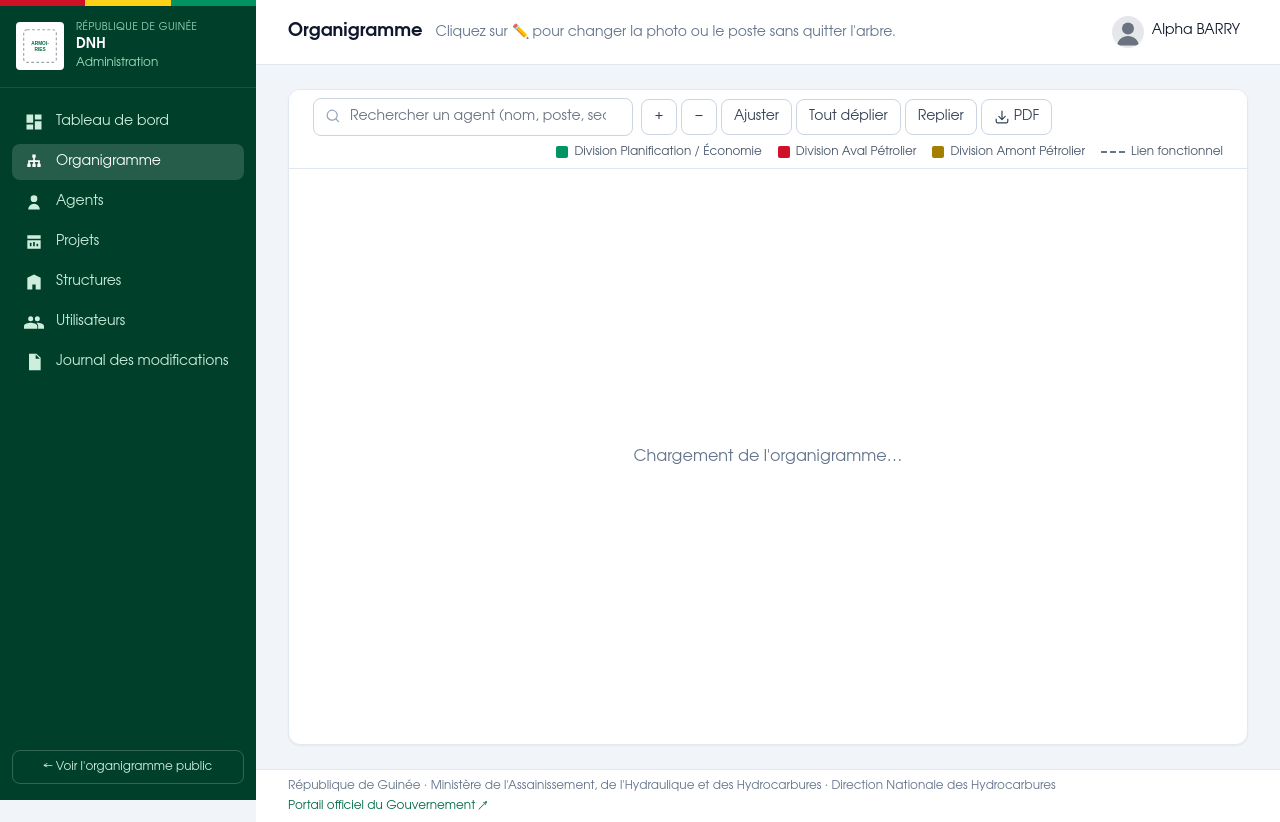
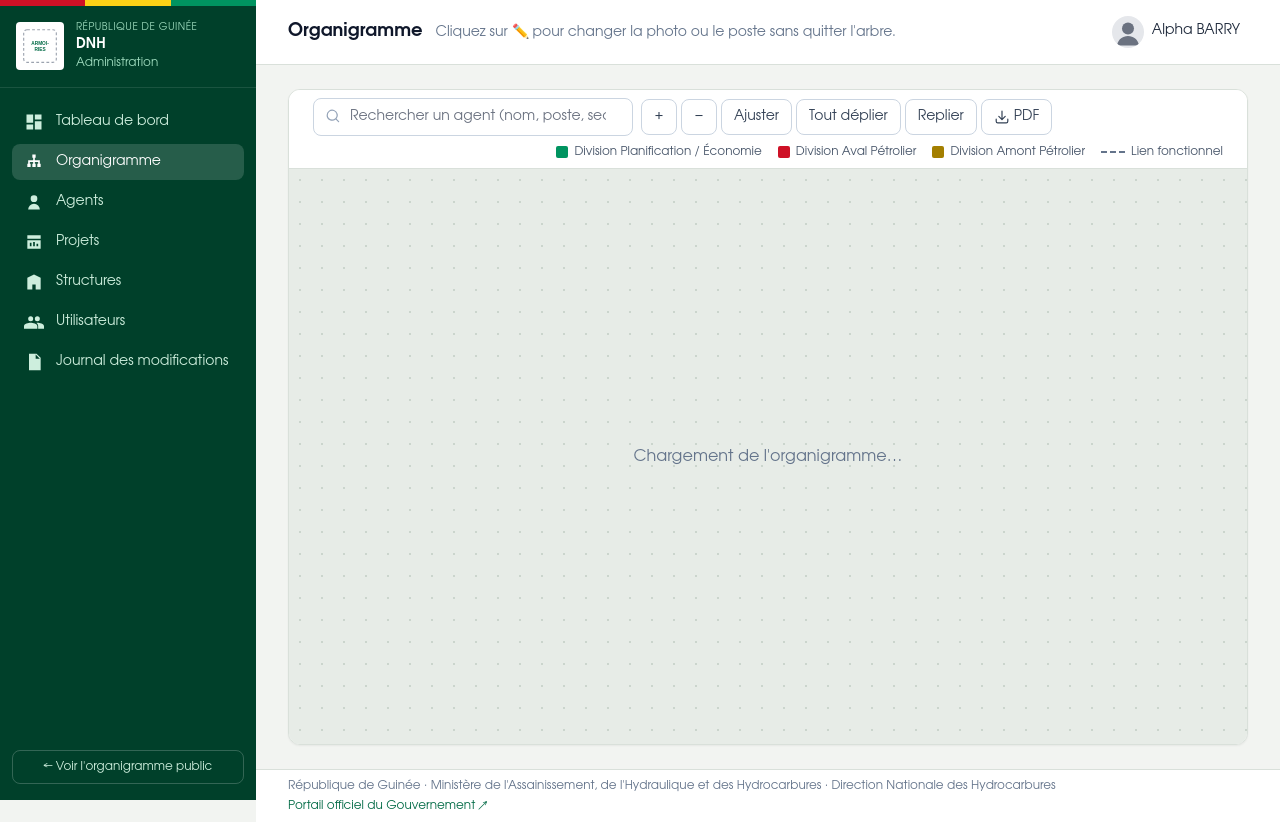
Before and after one commit to damaro25/organigramme_projet_dnhc, a Laravel app: page /admin/organigramme in a window 1280 px wide. Run offline with Laravel 12, Linux system fonts and the light colour scheme; a user stored in the database is signed in; data comes from the database, SQL or seed files in the repository; data that the repository does not hold is empty; style sheets or scripts are compiled from the project's sources; parts of the project's set-up code (start-up, migrations or seed data) failed here and were passed over; some libraries are stand-ins or nearby versions.

Commit message:
Fonds adoucis : moins d'éblouissement sur l'organigramme
- Toile de l'arbre en gris-vert doux (#e7ece7) avec une trame de points
  discrète, au lieu d'un grand aplat blanc ; les cartes blanches, avec une
  ombre légère, s'en détachent nettement.
- Fond des pages en blanc cassé (#f2f4f1) au lieu du gris bleuté, bordures
  adoucies, texte principal en slate-800 au lieu de slate-900.
- Nouvelles couleurs Tailwind fond / fond-toile / fond-point / fond-bord.

Co-Authored-By: Claude Opus 5.5 <noreply@anthropic.com>
Claude-Session: https://claude.ai/code/session_01WWZ7DwLjSPkw31VU81i2kU

```diff
--- a/resources/css/app.css
+++ b/resources/css/app.css
@@ -4,19 +4,27 @@
 
 /* ---------- Organigramme (nœuds d3-org-chart) ---------- */
 @layer components {
+    /* Toile de l'arbre : gris-vert doux avec une trame de points discrète, qui
+       signale une surface que l'on peut déplacer et fait ressortir les cartes. */
+    .toile {
+        background-color: theme('colors.fond.toile');
+        background-image: radial-gradient(theme('colors.fond.point') 1px, transparent 1.2px);
+        background-size: 22px 22px;
+    }
     .oc-noeud {
-        @apply relative flex flex-col items-center rounded-xl border border-slate-200 bg-white px-3 pt-4 pb-3 text-center shadow-sm;
+        @apply relative flex flex-col items-center rounded-xl border border-fond-bord bg-white px-3 pt-4 pb-3 text-center;
+        box-shadow: 0 1px 2px rgb(16 40 28 / 0.06), 0 2px 8px rgb(16 40 28 / 0.06);
         border-top-width: 6px;
         font-family: theme('fontFamily.sans');
     }
     .oc-noeud--structure {
-        @apply justify-center border-2 border-dashed bg-slate-50;
+        @apply justify-center border-2 border-dashed border-slate-400 bg-fond;
     }
     .oc-photo {
         @apply block h-20 w-20 shrink-0 overflow-hidden rounded-full ring-4 ring-dnh-100 transition hover:ring-dnh-500 focus:outline-none focus:ring-dnh-600;
     }
     .oc-photo img { @apply h-full w-full object-cover; }
-    .oc-nom { @apply mt-2 line-clamp-1 text-sm font-semibold text-slate-900; }
+    .oc-nom { @apply mt-2 line-clamp-1 text-sm font-semibold text-slate-800; }
     .oc-poste { @apply line-clamp-2 text-xs leading-snug text-slate-600; }
     .oc-structure { @apply mt-auto text-[11px] font-bold uppercase tracking-wide; }
     .oc-sigle { @apply text-lg font-bold text-slate-700; }
@@ -29,7 +37,7 @@
     .oc-cote { @apply flex w-60 flex-col gap-1.5; }
     .oc-cote-titre { @apply text-[10px] font-semibold uppercase tracking-wide text-slate-500; }
     .oc-service { @apply rounded-lg border px-2 py-1 text-left shadow-sm; }
-    .oc-service--clair { @apply border-slate-300 bg-white text-slate-800; }
+    .oc-service--clair { @apply border-fond-bord bg-white text-slate-800; }
     /* « bleu » = cases pleines du personnel d'appui, en vert foncé selon la charte. */
     .oc-service--bleu { @apply border-dnh-700 bg-dnh-700 text-white; }
     .oc-service-titre { @apply text-xs font-bold; }
@@ -49,7 +57,7 @@
     .btn-primaire { @apply inline-flex items-center justify-center gap-2 rounded-lg bg-dnh-700 px-4 py-2 text-sm font-semibold text-white shadow-sm hover:bg-dnh-800 focus:outline-none focus:ring-2 focus:ring-dnh-500 focus:ring-offset-1 disabled:opacity-50; }
     .btn-secondaire { @apply inline-flex items-center justify-center gap-2 rounded-lg border border-slate-300 bg-white px-4 py-2 text-sm font-medium text-slate-700 hover:bg-slate-50 focus:outline-none focus:ring-2 focus:ring-dnh-500 disabled:opacity-50; }
     .btn-danger { @apply inline-flex items-center justify-center gap-2 rounded-lg border border-red-200 bg-white px-4 py-2 text-sm font-medium text-red-700 hover:bg-red-50 focus:outline-none focus:ring-2 focus:ring-red-500; }
-    .carte { @apply rounded-xl border border-slate-200 bg-white shadow-sm; }
+    .carte { @apply rounded-xl border border-fond-bord bg-white shadow-sm; }
     .champ { @apply mt-1 block w-full rounded-lg border-slate-300 text-sm shadow-sm focus:border-dnh-500 focus:ring-dnh-500; }
     .etiquette { @apply block text-sm font-medium text-slate-700; }
     .tableau { @apply min-w-full divide-y divide-slate-200 text-sm; }
--- a/resources/views/components/layouts/public.blade.php
+++ b/resources/views/components/layouts/public.blade.php
@@ -7,7 +7,7 @@
     <title>{{ $titre ?? 'Organigramme' }} – Direction Nationale des Hydrocarbures</title>
     @vite(['resources/css/app.css', 'resources/js/organigramme.js'])
 </head>
-<body class="h-full bg-slate-100 font-sans text-slate-900 antialiased">
+<body class="h-full bg-fond font-sans text-slate-800 antialiased">
     <div class="flex h-full flex-col">
         <header class="bg-white shadow-sm">
             <div class="flex items-center gap-4 px-4 py-2 lg:px-6">
--- a/resources/views/components/pied-officiel.blade.php
+++ b/resources/views/components/pied-officiel.blade.php
@@ -1,5 +1,5 @@
 {{-- Pied de page : la charte demande un lien vers le portail officiel du Gouvernement. --}}
-<footer {{ $attributes->merge(['class' => 'border-t border-slate-200 bg-white px-4 py-2 text-xs text-slate-500 lg:px-6']) }}>
+<footer {{ $attributes->merge(['class' => 'border-t border-fond-bord bg-white px-4 py-2 text-xs text-slate-500 lg:px-6']) }}>
     <div class="flex flex-wrap items-center justify-between gap-x-4 gap-y-1">
         <span>République de Guinée · Ministère de l'Assainissement, de l'Hydraulique et des Hydrocarbures · Direction Nationale des Hydrocarbures</span>
         <a href="https://gouvernement.gov.gn" target="_blank" rel="noopener" class="font-medium text-dnh-700 hover:underline">Portail officiel du Gouvernement ↗</a>
--- a/resources/views/layouts/app.blade.php
+++ b/resources/views/layouts/app.blade.php
@@ -9,7 +9,7 @@
     @vite(['resources/css/app.css', 'resources/js/admin.js'])
     @livewireStyles
 </head>
-<body class="h-full bg-slate-100 font-sans text-slate-900 antialiased">
+<body class="h-full bg-fond font-sans text-slate-800 antialiased">
 @php
     $u = auth()->user();
     $menu = [
@@ -51,7 +51,7 @@
 
     <div class="flex min-w-0 flex-1 flex-col">
         {{-- Barre supérieure --}}
-        <header class="sticky top-0 z-20 flex items-center gap-3 border-b border-slate-200 bg-white px-4 py-3 lg:px-8">
+        <header class="sticky top-0 z-20 flex items-center gap-3 border-b border-fond-bord bg-white px-4 py-3 lg:px-8">
             <button type="button" class="rounded-md p-1.5 text-slate-600 hover:bg-slate-100 lg:hidden" @click="menu = true" aria-label="Ouvrir le menu">
                 <svg class="h-6 w-6" viewBox="0 0 24 24" fill="none" stroke="currentColor" stroke-width="2"><path d="M4 6h16M4 12h16M4 18h16"/></svg>
             </button>
--- a/resources/views/layouts/guest.blade.php
+++ b/resources/views/layouts/guest.blade.php
@@ -12,7 +12,7 @@
     </head>
     <body class="font-sans text-gray-900 antialiased">
         <x-tricolore class="fixed inset-x-0 top-0 z-10" />
-        <div class="min-h-screen flex flex-col sm:justify-center items-center pt-10 pb-6 sm:pt-6 bg-slate-100">
+        <div class="min-h-screen flex flex-col sm:justify-center items-center pt-10 pb-6 sm:pt-6 bg-fond">
             <a href="/">
                 <x-bandeau-republique variante="centre" />
             </a>
--- a/resources/views/public/partials/arbre.blade.php
+++ b/resources/views/public/partials/arbre.blade.php
@@ -4,7 +4,7 @@
      @keydown.escape.window="fermerFiche()">
 
     {{-- Barre d'outils --}}
-    <div class="z-20 flex flex-wrap items-center gap-2 border-b border-slate-200 bg-white px-4 py-2 lg:px-6">
+    <div class="z-20 flex flex-wrap items-center gap-2 border-b border-fond-bord bg-white px-4 py-2 lg:px-6">
         <div class="relative w-full sm:w-80">
             <label for="recherche-agent" class="sr-only">Rechercher un agent</label>
             <input id="recherche-agent" type="search" x-model="recherche" @input.debounce.150ms="chercher()"
@@ -53,7 +53,7 @@
 
     {{-- Arbre --}}
     <div class="relative min-h-0 flex-1">
-        <div x-ref="arbre" class="h-full w-full"></div>
+        <div x-ref="arbre" class="toile h-full w-full"></div>
         <div x-show="chargement" class="absolute inset-0 flex items-center justify-center text-slate-500">Chargement de l'organigramme…</div>
         <div x-show="erreur" x-cloak class="absolute inset-0 flex items-center justify-center text-red-700" x-text="erreur"></div>
     </div>
--- a/tailwind.config.js
+++ b/tailwind.config.js
@@ -30,6 +30,15 @@ export default {
                     jaune: '#fcd116',
                     vert: '#009460',
                 },
+                // Fonds neutres légèrement teintés de vert : moins éblouissants que le
+                // blanc pur sur de grandes surfaces (grand écran, salle de réunion),
+                // tout en restant dans le blanc et le gris de la charte.
+                fond: {
+                    DEFAULT: '#f2f4f1', // fond des pages
+                    toile: '#e7ece7',   // fond de l'arbre, sur lequel les cartes blanches ressortent
+                    point: '#cbd5cd',   // trame de points de la toile
+                    bord: '#d9e0da',    // bordures des cartes
+                },
                 // Couleur principale de l'application : le vert national (500) et ses
                 // nuances foncées, la charte recommandant un fond blanc ou vert foncé.
                 dnh: {
```
